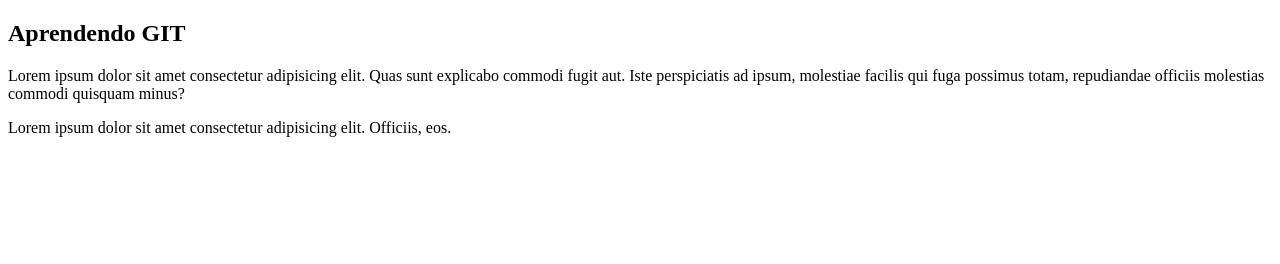
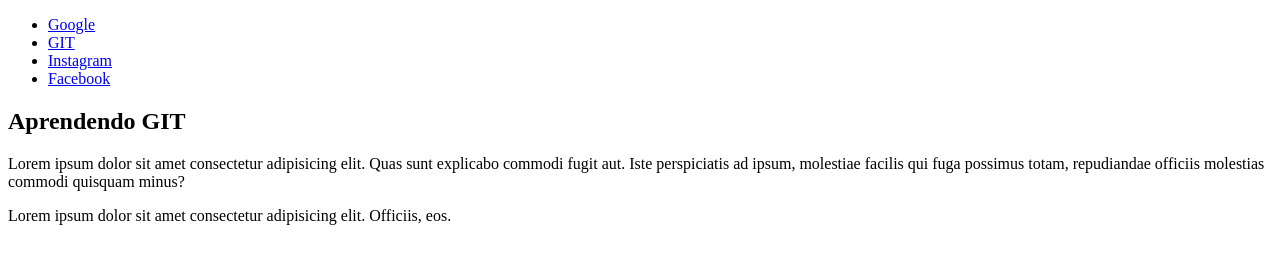
Before and after one commit to MatosRicardo/projetop-Faculdade, a plain HTML site: page index.html in a window 1280 px wide. Drawn offline with Linux system fonts and the light colour scheme.

Commit message:
Criação do área de navegação das páginas

```diff
--- a/index.html
+++ b/index.html
@@ -6,8 +6,25 @@
     <title>GITHUB</title>
 </head>
 <body>
-    <h2>Aprendendo GIT</h2>
-    <P>Lorem ipsum dolor sit amet consectetur adipisicing elit. Quas sunt explicabo commodi fugit aut. Iste perspiciatis ad ipsum, molestiae facilis qui fuga possimus totam, repudiandae officiis molestias commodi quisquam minus?</P>
-    <P> Lorem ipsum dolor sit amet consectetur adipisicing elit. Officiis, eos.</P>
+    <header>
+        <nav>
+            <ul>
+                <li><a href="Google.com">Google</a></li>
+                <li><a href="https://github.com/MatosRicardo.com">GIT</a></li>
+                <li><a href="https://www.instagram.com/.com">Instagram</a></li>
+                <li><a href="https://pt-br.facebook.com/">Facebook</a></li>
+            </ul>
+        </nav>
+    </header>
+
+    <main>
+        <section>
+            <h2>Aprendendo GIT</h2>
+                 <P>Lorem ipsum dolor sit amet consectetur adipisicing elit. Quas sunt explicabo commodi fugit aut. Iste perspiciatis ad ipsum, molestiae facilis qui fuga possimus totam, repudiandae officiis molestias commodi quisquam minus?</P>
+                <P> Lorem ipsum dolor sit amet consectetur adipisicing elit. Officiis, eos.</P>
+        </section>
+    </main>
+
+
 </body>
 </html>
```
